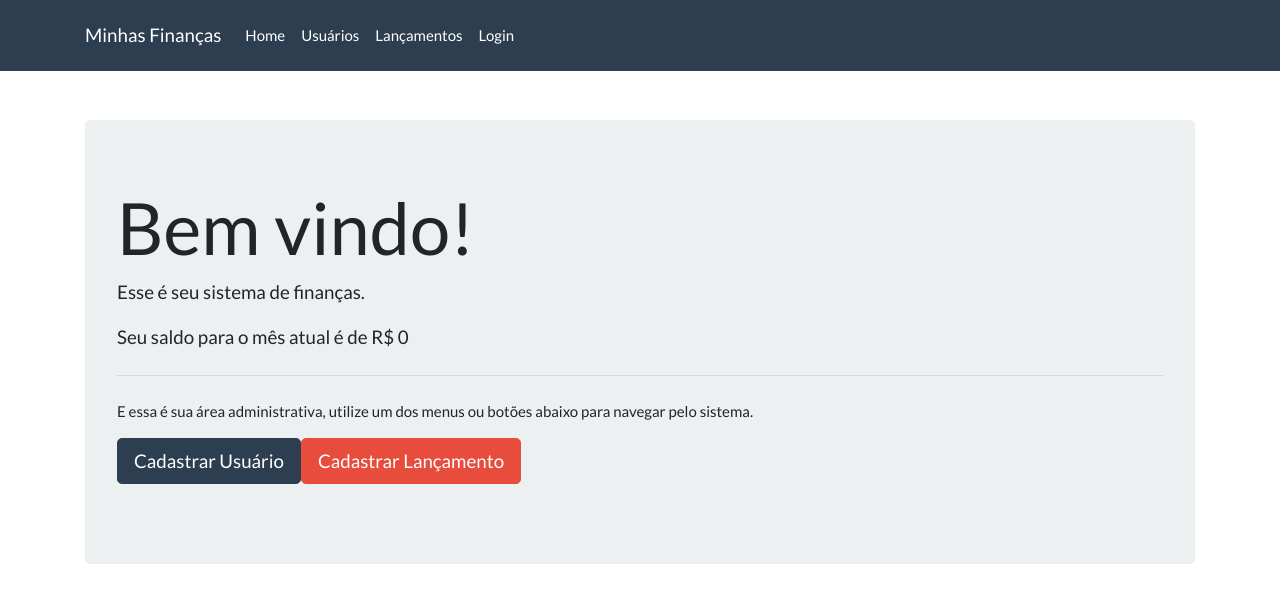
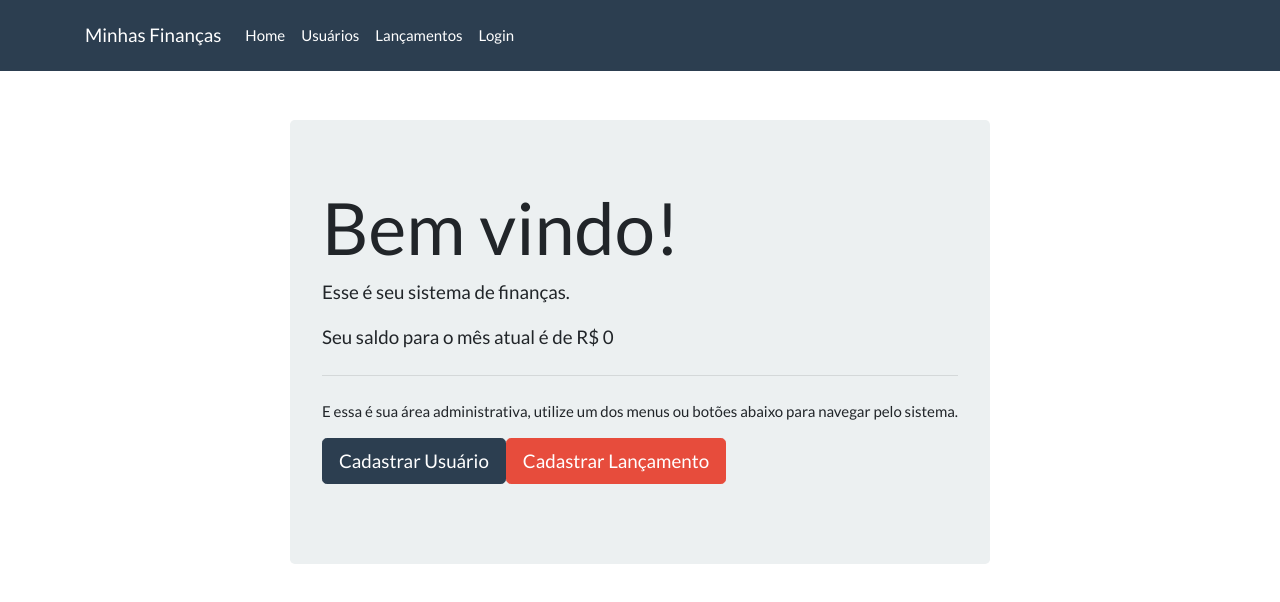
Before and after one commit to cesarionto/minhas-financas-app, a React (Create React App) app: page /#/home in a window 1280 px wide. Shown: the top 602 px of the page. Built offline with nearby package versions, Linux system fonts and the light colour scheme.

Commit message:
ajustes no tamplete!

```diff
--- a/src/App.js
+++ b/src/App.js
@@ -7,7 +7,7 @@ function App() {
   return (
     <>
       <NavBar />
-      <div className="container">
+      <div className="container container-full-top">
         <Rotas />
       </div>
     </>
--- a/src/Components/Card/index.js
+++ b/src/Components/Card/index.js
@@ -4,7 +4,7 @@ import 'bootswatch/dist/flatly/bootstrap.css'
 class Card extends React.Component {
     render() {
         return (
-            <div className="card mb-3">
+            <div className="card mb-5">
                 <h3 className="card-header">{this.props.title}</h3>
                 <div className="card-body">
                     {this.props.children}
--- a/src/custom.css
+++ b/src/custom.css
@@ -2,6 +2,10 @@ body {
     padding-top: 120px
 }
 
+.container-full-top{
+    display: grid;
+    place-items: center;
+}
 pre {
     background: #f7f7f9
 }
--- a/src/views/Login/index.js
+++ b/src/views/Login/index.js
@@ -22,7 +22,7 @@ class Login extends React.Component {
     render() {
         return (
             <div className="row">
-                <div className="col-md-6" style={{ position: 'relative'}}>
+                <div className="col-lg-12" style={{ position: 'relative'}}>
                     <div className="bs-docs-section">
                         <Card title="Login">
                             <div className="row">
```
